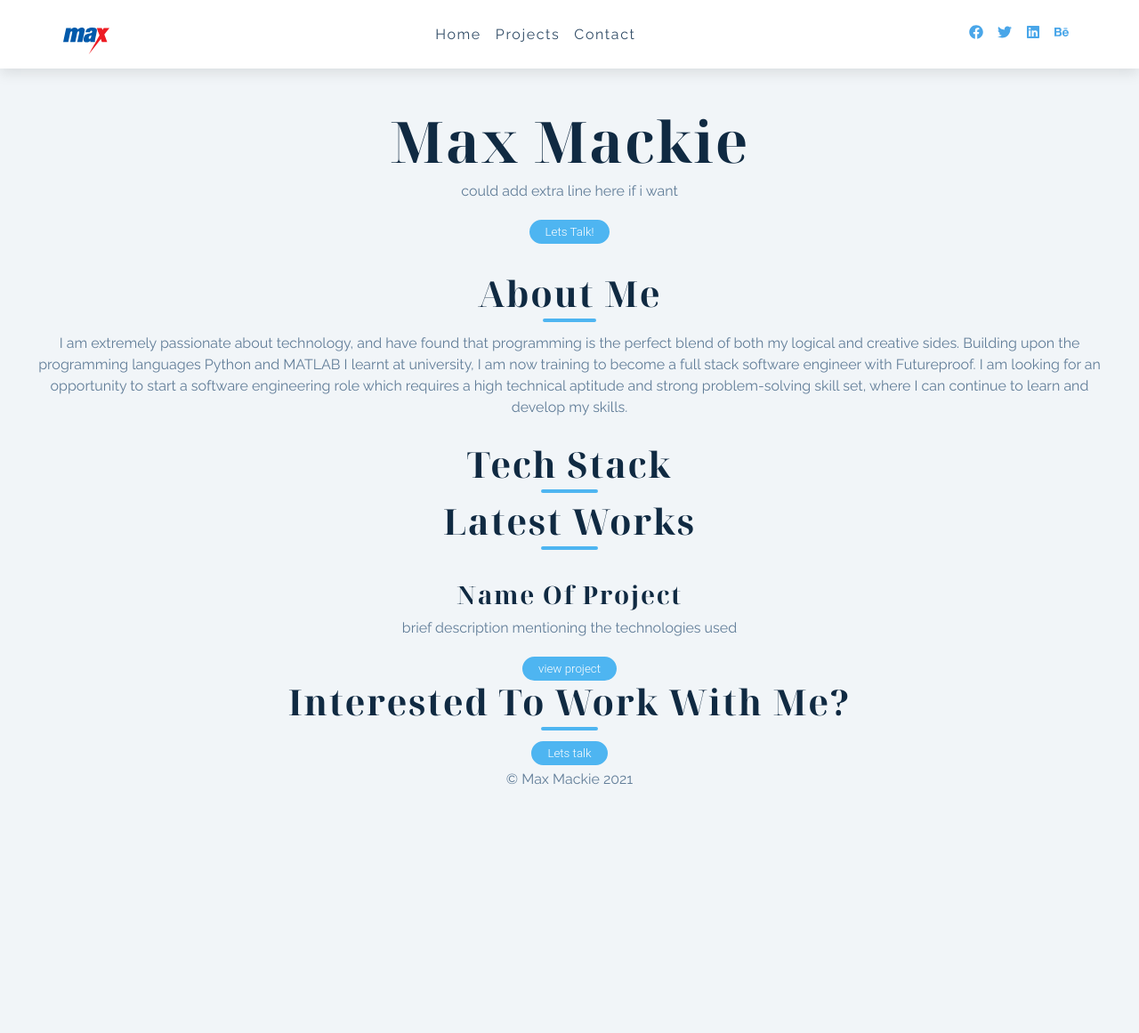
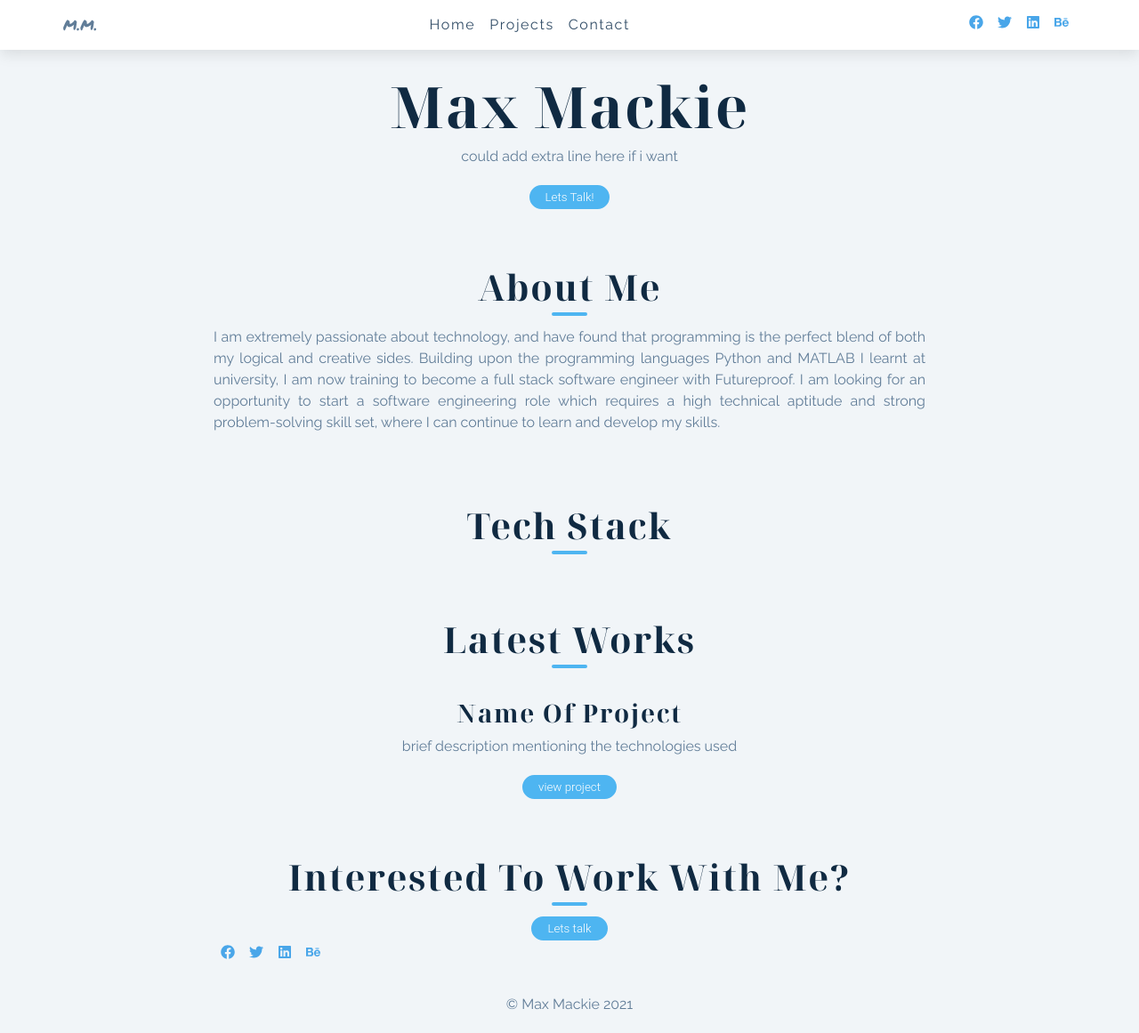
Before and after one commit to max-mackie/nav-bar-react, a React (Create React App) app: page / in a window 1280 px wide. Shown: the whole page at 89% size. Before the commit the page ends 908 px from the top, so only its background shows below. Built offline with nearby package versions, Linux system fonts and the light colour scheme.

Commit message:
adding flex box and fixing formating

```diff
--- a/public/index.html
+++ b/public/index.html
@@ -9,7 +9,7 @@
     <link rel="preconnect" href="https://fonts.googleapis.com" />
     <link rel="preconnect" href="https://fonts.gstatic.com" crossorigin />
     <link
-      href="https://fonts.googleapis.com/css2?family=Noto+Serif+Display:wght@700&family=Raleway&display=swap"
+      href="https://fonts.googleapis.com/css2?family=Noto+Serif+Display:wght@700&family=Permanent+Marker&family=Raleway&display=swap"
       rel="stylesheet"
     />
   </head>
--- a/src/App.js
+++ b/src/App.js
@@ -15,6 +15,7 @@ function App() {
   return (
     <>
       <Navbar />
+      <section id="content-body">
         <Main />
         {/* <Spacer1 /> */}
         <AboutMe />
@@ -22,6 +23,7 @@ function App() {
         <Projects />
         <Contact />
         <Footer />
+      </section>
     </>
   );
 }
--- a/src/components/AboutMe.js
+++ b/src/components/AboutMe.js
@@ -2,9 +2,9 @@ import React, { useState, useRef, useEffect } from "react";
 
 const AboutMe = () => {
   return (
-    <section id="about-me">
+    <section id="about-me" className="section">
       <h2>About Me</h2>
-      <p>
+      <p id="about-me-text">
         I am extremely passionate about technology, and have found that
         programming is the perfect blend of both my logical and creative sides.
         Building upon the programming languages Python and MATLAB I learnt at
--- a/src/components/Contact.js
+++ b/src/components/Contact.js
@@ -1,14 +1,22 @@
 import React, { useState, useRef, useEffect } from "react";
+import { social } from "../data";
 
 const Contact = () => {
   return (
-    <section id="contact">
+    <section id="contact" className="section">
       <h2>Interested to work with me?</h2>
       <button className="button">Lets talk</button>
       <div id="icon_links">
-        <div id="github link"></div>
-        <div id="linkedin"></div>
-        <div id="cv"></div>
+        <ul className="social-icons">
+          {social.map((link) => {
+            const { id, url, icon } = link;
+            return (
+              <li key={id}>
+                <a href={url}>{icon}</a>
+              </li>
+            );
+          })}
+        </ul>
       </div>
     </section>
   );
--- a/src/components/Navbar.js
+++ b/src/components/Navbar.js
@@ -20,7 +20,7 @@ const Navbar = () => {
     <nav>
       <div className="nav-center">
         <div className="nav-header">
-          <img src={logo} alt="logo" className="logo logoImage" />
+          <p className="logo-text">M.M.</p>
           <button
             className="nav-toggle"
             onClick={() => {
--- a/src/components/Projects.js
+++ b/src/components/Projects.js
@@ -2,7 +2,7 @@ import React, { useState, useRef, useEffect } from "react";
 
 const Projects = () => {
   return (
-    <section id="projects">
+    <section id="projects" className="section">
       <h2>Latest works</h2>
       <article>
         <img src="" alt="" />
--- a/src/components/Spacer1/Spacer1.js
+++ b/src/components/Spacer1/Spacer1.js
@@ -4,9 +4,7 @@ import mySVG from "./layered-waves-haikei.svg";
 
 const Spacer1 = () => {
   return (
-    <div className="spacer layer1">
-      style= `backgroundImage: url(${mySVG}) `
-    </div>
+    <div className="spacer layer1">style= `backgroundImage: url(${mySVG})`</div>
   );
 };
 
--- a/src/components/TechStack.js
+++ b/src/components/TechStack.js
@@ -2,7 +2,7 @@ import React, { useState, useRef, useEffect } from "react";
 
 const TechStack = () => {
   return (
-    <section id="tech-stack">
+    <section id="tech-stack" className="section">
       <h2>tech stack</h2>
       {/* display this in a diamond shape instead of logos in a grid */}
     </section>
--- a/src/index.css
+++ b/src/index.css
@@ -63,6 +63,7 @@ body {
   line-height: 1.5;
   font-size: 0.875rem;
   text-align: center;
+  text-justify: inter-word;
 }
 ul {
   list-style-type: none;
@@ -119,20 +120,45 @@ p {
     line-height: 1;
   }
 }
-/*  global classes */
 
-/* section */
-.section {
+h2:after {
+  content: " ";
+  display: block;
+  width: 5%;
+  margin: 0.5rem auto;
+  border: 2px solid #4eb5f1;
+  border-radius: 4px;
+  -webkit-border-radius: 4px;
+  -moz-border-radius: 4px;
+  box-shadow: inset 0 1px 1px rgba(0, 0, 0, 0.05);
+  -webkit-box-shadow: inset 0 1px 1px rgba(0, 0, 0, 0.05);
+  -moz-box-shadow: inset 0 1px 1px rgba(0, 0, 0, 0.05);
+}
+/*
+===============
+Global Classes
+===============
+*/
+
+#content-body {
   width: 90vw;
   margin: 0 auto;
   max-width: var(--max-width);
+  display: flex;
+  flex-direction: column;
+  align-items: center;
 }
 
 @media screen and (min-width: 992px) {
-  .section {
+  #content-body {
     width: 95vw;
     margin: 0 auto;
   }
+}
+
+.section {
+  width: 800px;
+  margin: 2rem 0px;
 }
 
 /*
@@ -162,10 +188,14 @@ nav {
   color: var(--clr-primary-1);
   transform: rotate(90deg);
 }
-.logo {
+/* .logo {
   margin-top: 5px;
   height: 40px;
   padding-top: 10px;
+} */
+.logo-text {
+  font-family: "Permanent Marker";
+  margin: 0px;
 }
 
 .links a {
@@ -242,10 +272,6 @@ Main Section
 ===============
 */
 
-.main-section {
-  margin-top: 50px;
-}
-
 /*
 ===============
 Button
@@ -283,20 +309,6 @@ About Me Section
 ===============
 */
 
-#about-me {
-  margin: 2rem;
+#about-me-text {
+  text-align: justify;
 }
-
-h2:after {
-  content: " ";
-  display: block;
-  width: 5%;
-  margin: 0.5rem auto;
-  border: 2px solid #4eb5f1;
-  border-radius: 4px;
-  -webkit-border-radius: 4px;
-  -moz-border-radius: 4px;
-  box-shadow: inset 0 1px 1px rgba(0, 0, 0, 0.05);
-  -webkit-box-shadow: inset 0 1px 1px rgba(0, 0, 0, 0.05);
-  -moz-box-shadow: inset 0 1px 1px rgba(0, 0, 0, 0.05);
-}
```
Lines whose indentation alone changed are shown as unchanged.
